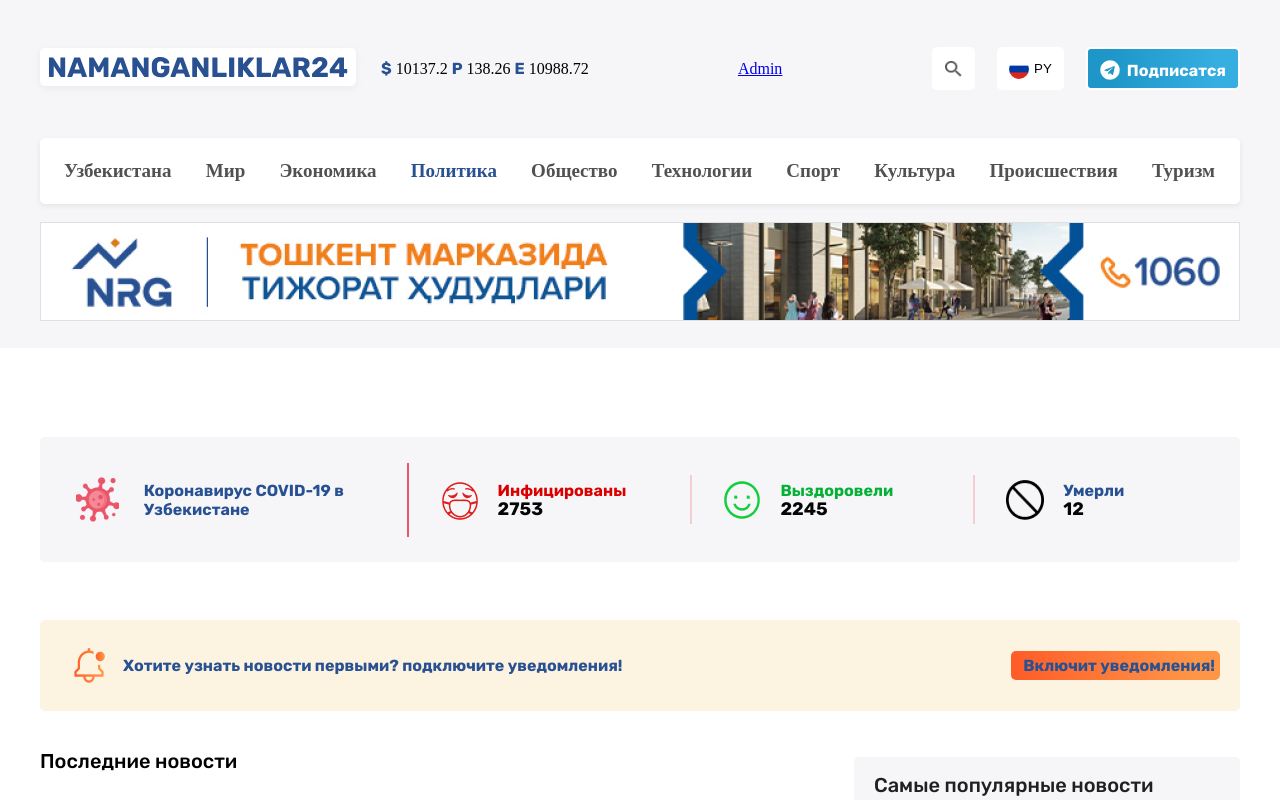
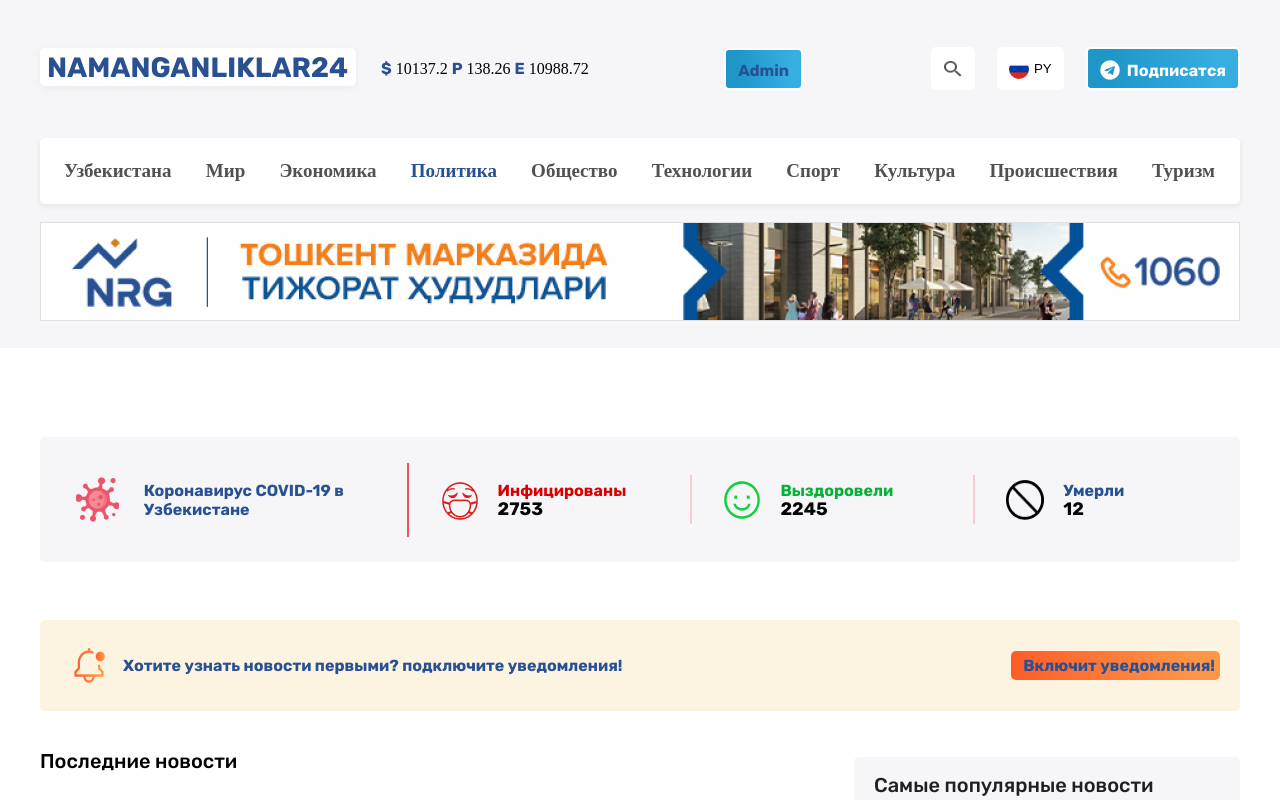
Before and after one commit to MuhammadqodirMuminov/namanganliklaruz-js, a plain HTML site: page index.html in a window 1280 px wide. Shown: the top 800 px of the page. Drawn offline with Linux system fonts and the light colour scheme; no server answers; a web font is replaced by a local one.

Commit message:
Adminbtn added

```diff
--- a/index.html
+++ b/index.html
@@ -24,7 +24,7 @@
 							<b class="currency-icon texts">E</b> 10988.72
 						</p>
 					</div>
-                    <a href="./admin.html">Admin</a>
+                    <a class="telegram texts btn3" href="./admin.html">Admin</a>
 					<div class="header-btns">
 						<button class="btn1">
 							<img
```
